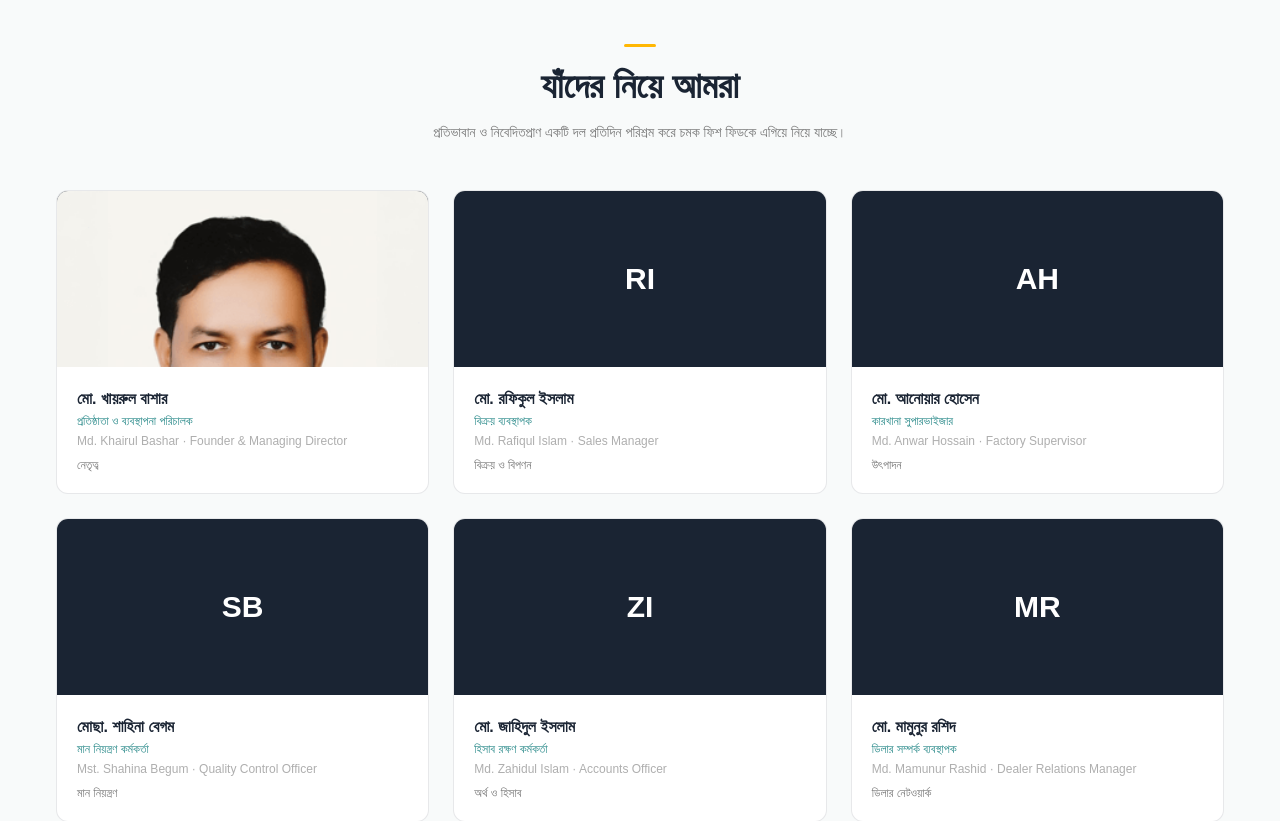
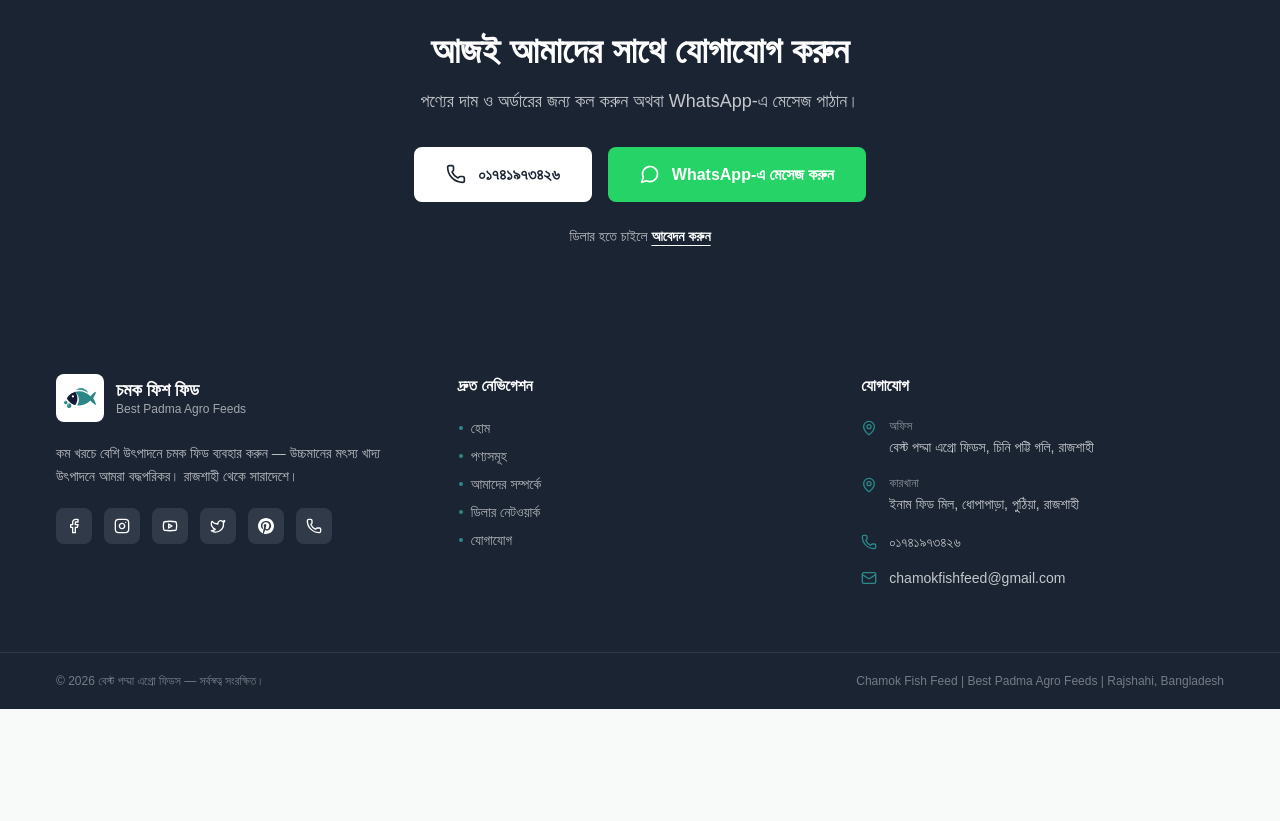
Before and after one commit to nahidrajbd/chamok-fish, a React (Vite) app: page /about in a window 1280 px wide. Shown: the part 2600-3421 px from the top of the page. After the commit the page ends 3309 px from the top, so only its background shows below. Built offline with nearby package versions, Linux system fonts and the light colour scheme; a web font is replaced by a local one.

Commit message:
Remove team section from About page

```diff
--- a/src/pages/AboutPage.tsx
+++ b/src/pages/AboutPage.tsx
@@ -8,64 +8,6 @@ import CTAStrip from '@/components/sections/CTAStrip';
 import { siteConfig } from '@/data/siteConfig';
 import basharPhoto from '@/images/bashar.png';
 import feedsPond from '@/images/feeds-pond.jpg';
-
-/* ── Team data ───────────────────────────────────────────────── */
-const team = [
-    {
-        name: 'মো. খায়রুল বাশার',
-        nameEn: 'Md. Khairul Bashar',
-        title: 'প্রতিষ্ঠাতা ও ব্যবস্থাপনা পরিচালক',
-        titleEn: 'Founder & Managing Director',
-        initials: 'KB',
-        dept: 'নেতৃত্ব',
-        photo: basharPhoto,
-    },
-    {
-        name: 'মো. রফিকুল ইসলাম',
-        nameEn: 'Md. Rafiqul Islam',
-        title: 'বিক্রয় ব্যবস্থাপক',
-        titleEn: 'Sales Manager',
-        initials: 'RI',
-        dept: 'বিক্রয় ও বিপণন',
-        photo: null,
-    },
-    {
-        name: 'মো. আনোয়ার হোসেন',
-        nameEn: 'Md. Anwar Hossain',
-        title: 'কারখানা সুপারভাইজার',
-        titleEn: 'Factory Supervisor',
-        initials: 'AH',
-        dept: 'উৎপাদন',
-        photo: null,
-    },
-    {
-        name: 'মোছা. শাহিনা বেগম',
-        nameEn: 'Mst. Shahina Begum',
-        title: 'মান নিয়ন্ত্রণ কর্মকর্তা',
-        titleEn: 'Quality Control Officer',
-        initials: 'SB',
-        dept: 'মান নিয়ন্ত্রণ',
-        photo: null,
-    },
-    {
-        name: 'মো. জাহিদুল ইসলাম',
-        nameEn: 'Md. Zahidul Islam',
-        title: 'হিসাব রক্ষণ কর্মকর্তা',
-        titleEn: 'Accounts Officer',
-        initials: 'ZI',
-        dept: 'অর্থ ও হিসাব',
-        photo: null,
-    },
-    {
-        name: 'মো. মামুনুর রশিদ',
-        nameEn: 'Md. Mamunur Rashid',
-        title: 'ডিলার সম্পর্ক ব্যবস্থাপক',
-        titleEn: 'Dealer Relations Manager',
-        initials: 'MR',
-        dept: 'ডিলার নেটওয়ার্ক',
-        photo: null,
-    },
-];
 
 /* ══════════════════════════════════════════════════════════════ */
 export default function AboutPage() {
@@ -270,47 +212,6 @@ export default function AboutPage() {
                 </div>
             </section>
 
-            {/* ── Team Members ─────────────────────────────────────── */}
-            <section className="section-padding bg-pageBg">
-                <div className="container-custom">
-                    <div className="text-center mb-12">
-                        <div className="w-8 h-[3px] bg-gold rounded-full mb-4 mx-auto" />
-                        <h2 className="text-navy font-semibold font-[family-name:var(--font-bengali)]">যাঁদের নিয়ে আমরা</h2>
-                        <p className="text-bodyGray mt-3 max-w-xl mx-auto text-sm font-[family-name:var(--font-bengali)]">
-                            প্রতিভাবান ও নিবেদিতপ্রাণ একটি দল প্রতিদিন পরিশ্রম করে চমক ফিশ ফিডকে এগিয়ে নিয়ে যাচ্ছে।
-                        </p>
-                    </div>
-
-                    <div className="grid grid-cols-1 sm:grid-cols-2 lg:grid-cols-3 gap-6">
-                        {team.map((member) => (
-                            <div key={member.name} className="bg-white rounded-xl overflow-hidden border border-navy/10">
-                                {/* Avatar area */}
-                                <div className="relative h-44 bg-navy flex items-center justify-center overflow-hidden">
-                                    {member.photo ? (
-                                        <img
-                                            src={member.photo}
-                                            alt={member.name}
-                                            className="w-full h-full object-cover object-top"
-                                            loading="lazy"
-                                        />
-                                    ) : (
-                                        <span className="text-white font-semibold text-3xl">{member.initials}</span>
-                                    )}
-                                </div>
-
-                                {/* Info */}
-                                <div className="p-5">
-                                    <h3 className="text-navy font-semibold text-base font-[family-name:var(--font-bengali)]">{member.name}</h3>
-                                    <p className="text-teal text-xs mt-0.5 mb-1 font-[family-name:var(--font-bengali)]">{member.title}</p>
-                                    <p className="text-bodyGray/60 text-xs">{member.nameEn} · {member.titleEn}</p>
-                                    <p className="text-bodyGray text-xs mt-2 font-[family-name:var(--font-bengali)]">{member.dept}</p>
-                                </div>
-                            </div>
-                        ))}
-                    </div>
-                </div>
-            </section>
-
             <CTAStrip />
         </>
     );
```
